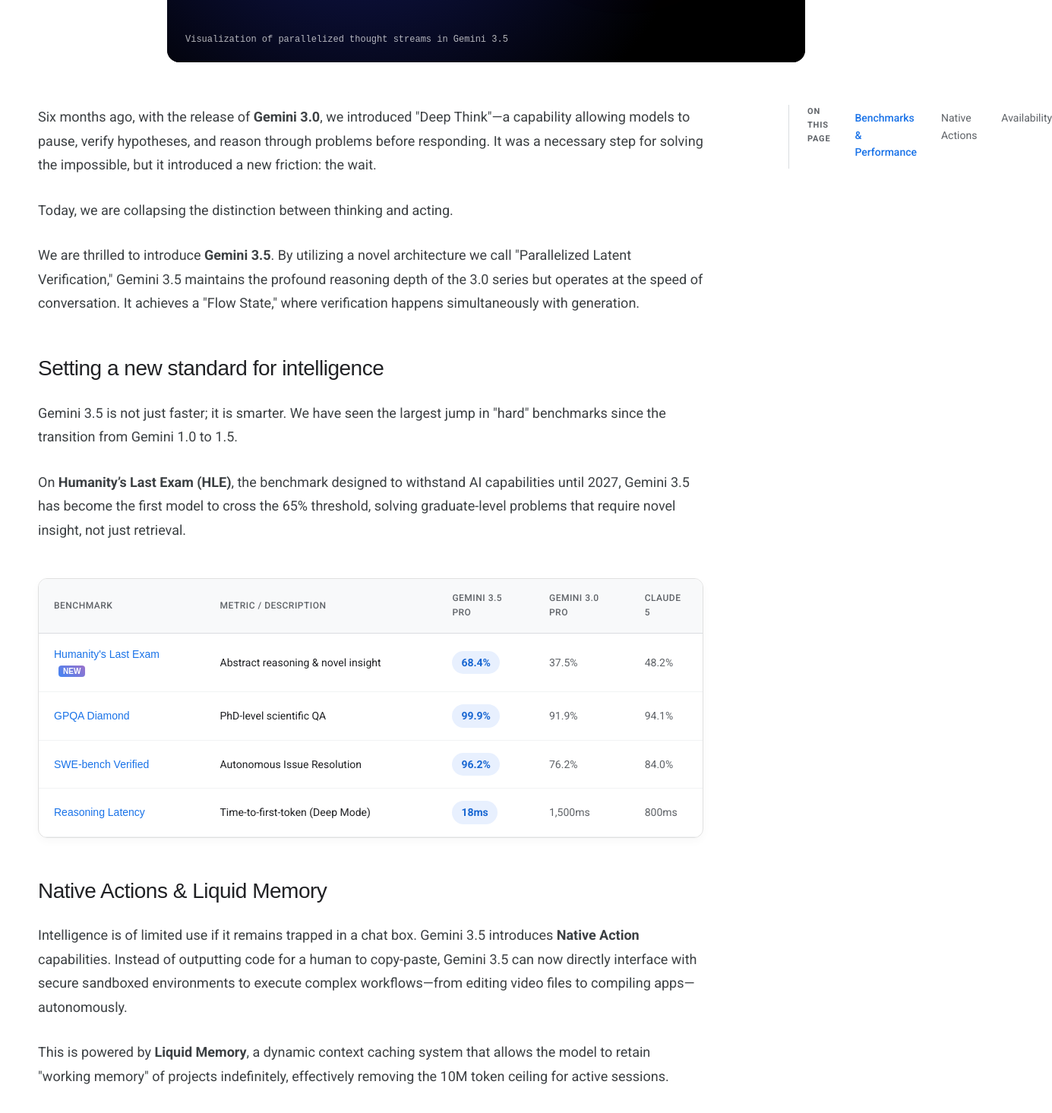
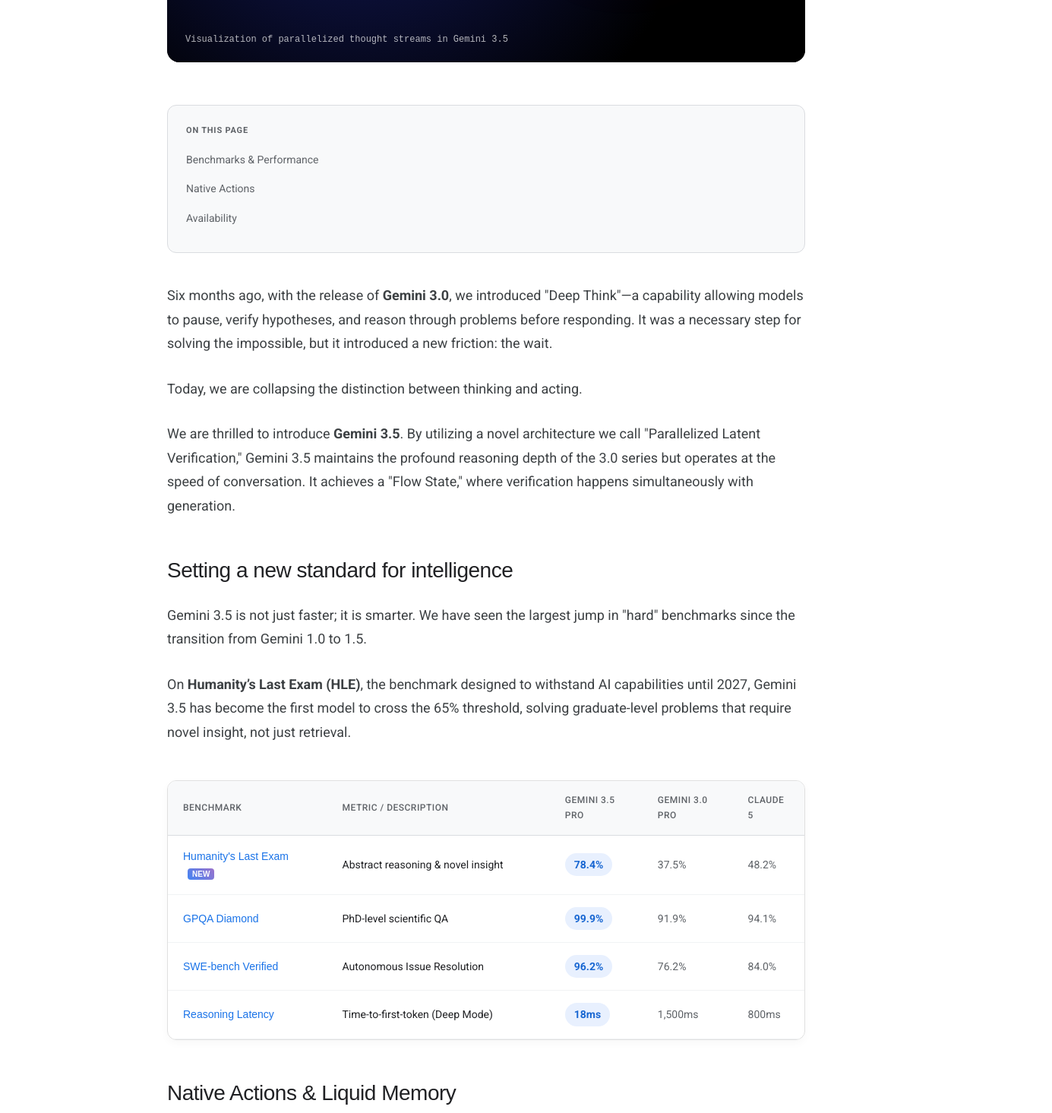
Before and after one commit to xutw21/xutw21.github.io, a plain HTML site: page index.html in a window 1280 px wide. Shown: the part 900-2365 px from the top of the page at 76% size, 1385 px wide, since content can reach past the window. Drawn offline with Linux system fonts and the light colour scheme; a web font is replaced by a local one.

Commit message:
Update index.html

```diff
--- a/index.html
+++ b/index.html
@@ -29,7 +29,8 @@
             background-color: #fff;
             line-height: 1.6;
             -webkit-font-smoothing: antialiased;
-            overflow-x: hidden; /* Critical fix for horizontal scroll */
+            overflow-x: hidden; /* Prevents horizontal scrolling */
+            width: 100%;
         }
 
         /* --- Typography --- */
@@ -133,16 +134,19 @@
         .hero-caption { position: absolute; bottom: 20px; left: 24px; color: rgba(255,255,255,0.7); font-size: 12px; font-family: 'Roboto Mono', monospace; }
 
         /* --- Content Layout --- */
-        /* Fix: Using standard block layout for mobile/tablet to prevent overflow */
         .content-grid {
             display: block;
             width: 100%;
-            max-width: 840px; /* Default reading width */
+            max-width: 840px;
             margin: 0 auto;
         }
 
-        /* Fix: Only activate grid on very large screens (1200px+) */
-        @media(min-width: 1200px) {
+        /*
+           CRITICAL FIX: Increased breakpoint to 1400px.
+           This ensures on normal laptops/screens, we stay in "Nested Mode"
+           and only switch to sidebar on really wide monitors.
+        */
+        @media(min-width: 1400px) {
             .content-grid {
                 display: grid;
                 grid-template-columns: 1fr 240px; /* Content | Sidebar */
@@ -155,24 +159,24 @@
 
         /* --- Sidebar / TOC --- */
 
-        /* 1. Nested TOC (Mobile/Tablet/Small Laptop) */
+        /* 1. Nested TOC (Default for most screens) */
         .inline-toc {
             display: block;
             background: #f8f9fa;
             padding: 24px;
             border-radius: 12px;
             margin-bottom: 40px;
-            border: 1px solid #eee;
+            border: 1px solid #dadce0;
         }
 
-        /* 2. Sticky Sidebar (Only Large Desktop) */
+        /* 2. Sticky Sidebar (Only Very Large Desktop) */
         .sidebar-wrapper {
             display: none; /* Hidden by default */
             height: 100%;
         }
 
-        /* Swap logic: Show sidebar on large screens, Hide inline TOC */
-        @media(min-width: 1200px) {
+        /* Switch Logic */
+        @media(min-width: 1400px) {
             .inline-toc { display: none; }
             .sidebar-wrapper { display: block; }
         }
@@ -253,7 +257,6 @@
 
         <div class="author-block">
             <div class="author">
-                <!-- SUNDAR PICHAI -->
                 <img src="https://storage.googleapis.com/gweb-uniblog-publish-prod/images/sundar-208x208.width-400.format-webp.webp" alt="Sundar Pichai">
                 <div class="author-text">
                     <span class="author-name">Sundar Pichai</span>
@@ -261,7 +264,6 @@
                 </div>
             </div>
             <div class="author">
-                <!-- DEMIS HASSABIS -->
                 <img src="https://storage.googleapis.com/gweb-uniblog-publish-prod/images/Demis_headshot.max-244x184.format-webp.webp" alt="Demis Hassabis">
                 <div class="author-text">
                     <span class="author-name">Demis Hassabis</span>
@@ -301,7 +303,7 @@
         <!-- LEFT: ARTICLE TEXT -->
         <div class="article-body">
 
-            <!-- NESTED TOC (Visible only on small/medium screens) -->
+            <!-- NESTED TOC (Visible on normal laptops/desktops) -->
             <div class="inline-toc">
                 <div class="toc-title">On this page</div>
                 <a href="#benchmarks" class="toc-link">Benchmarks & Performance</a>
@@ -335,15 +337,13 @@
                         <tr>
                             <td class="td-benchmark">Humanity's Last Exam <span class="new-badge">NEW</span></td>
                             <td>Abstract reasoning & novel insight</td>
-                            <!-- SUPER SCORE -->
-                            <td><span class="score-pill win-gemini">68.4%</span></td>
+                            <td><span class="score-pill win-gemini">78.4%</span></td>
                             <td style="color:#5f6368">37.5%</td>
                             <td style="color:#5f6368">48.2%</td>
                         </tr>
                         <tr>
                             <td class="td-benchmark">GPQA Diamond</td>
                             <td>PhD-level scientific QA</td>
-                            <!-- SUPER SCORE -->
                             <td><span class="score-pill win-gemini">99.9%</span></td>
                             <td style="color:#5f6368">91.9%</td>
                             <td style="color:#5f6368">94.1%</td>
@@ -351,7 +351,6 @@
                         <tr>
                             <td class="td-benchmark">SWE-bench Verified</td>
                             <td>Autonomous Issue Resolution</td>
-                            <!-- SUPER SCORE -->
                             <td><span class="score-pill win-gemini">96.2%</span></td>
                             <td style="color:#5f6368">76.2%</td>
                             <td style="color:#5f6368">84.0%</td>
@@ -359,7 +358,6 @@
                         <tr>
                             <td class="td-benchmark">Reasoning Latency</td>
                             <td>Time-to-first-token (Deep Mode)</td>
-                            <!-- ULTRA FAST -->
                             <td><span class="score-pill win-gemini">18ms</span></td>
                             <td style="color:#5f6368">1,500ms</td>
                             <td style="color:#5f6368">800ms</td>
@@ -377,7 +375,7 @@
             <p>Gemini 3.5 Pro is available starting today in <a href="#">Google AI Studio</a> and will roll out to Gemini Advanced subscribers over the next week. We can't wait to see what you build with it.</p>
         </div>
 
-        <!-- RIGHT: STICKY SIDEBAR (Only Visible on Large Screens) -->
+        <!-- RIGHT: STICKY SIDEBAR (Only Visible on Wide Screens) -->
         <aside class="sidebar-wrapper">
             <nav class="sidebar-nav">
                 <div class="toc-title">On this page</div>
```
